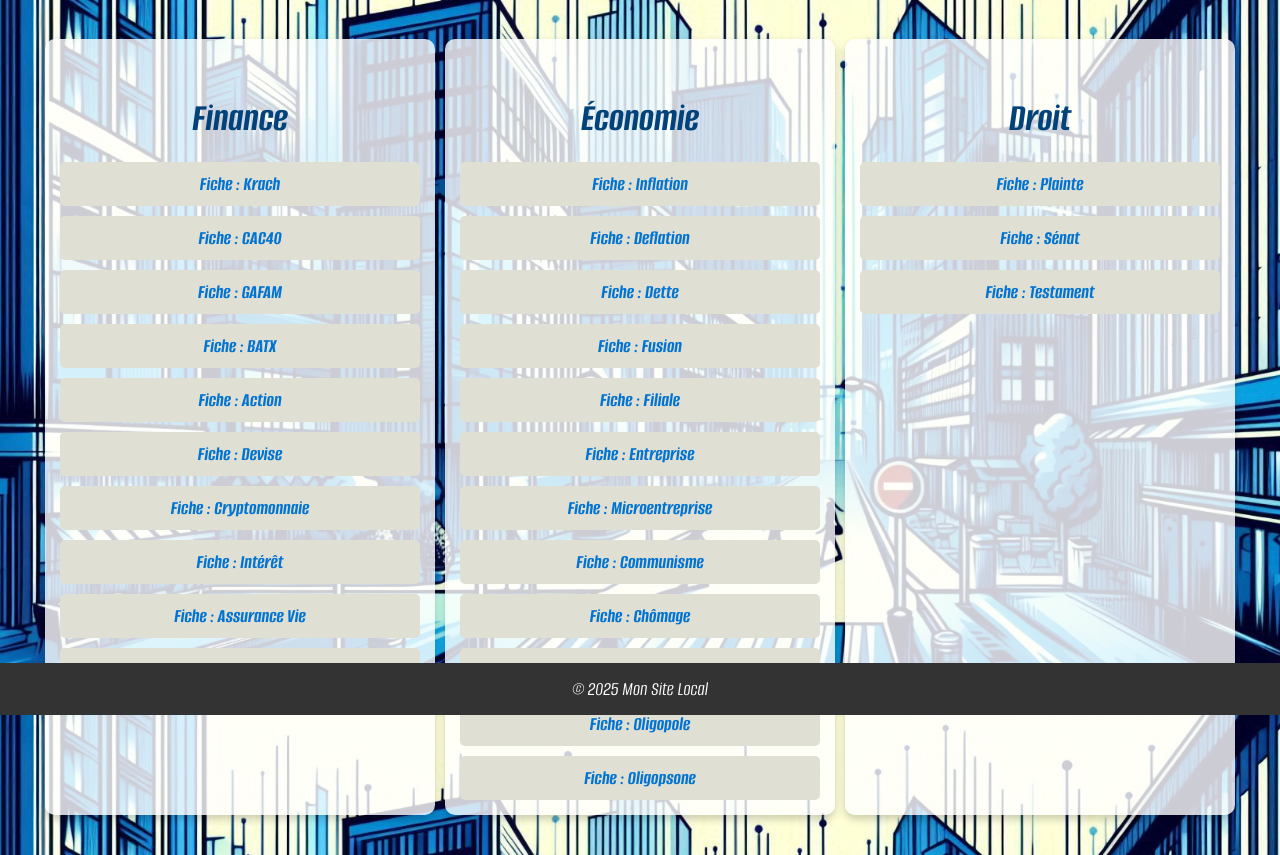
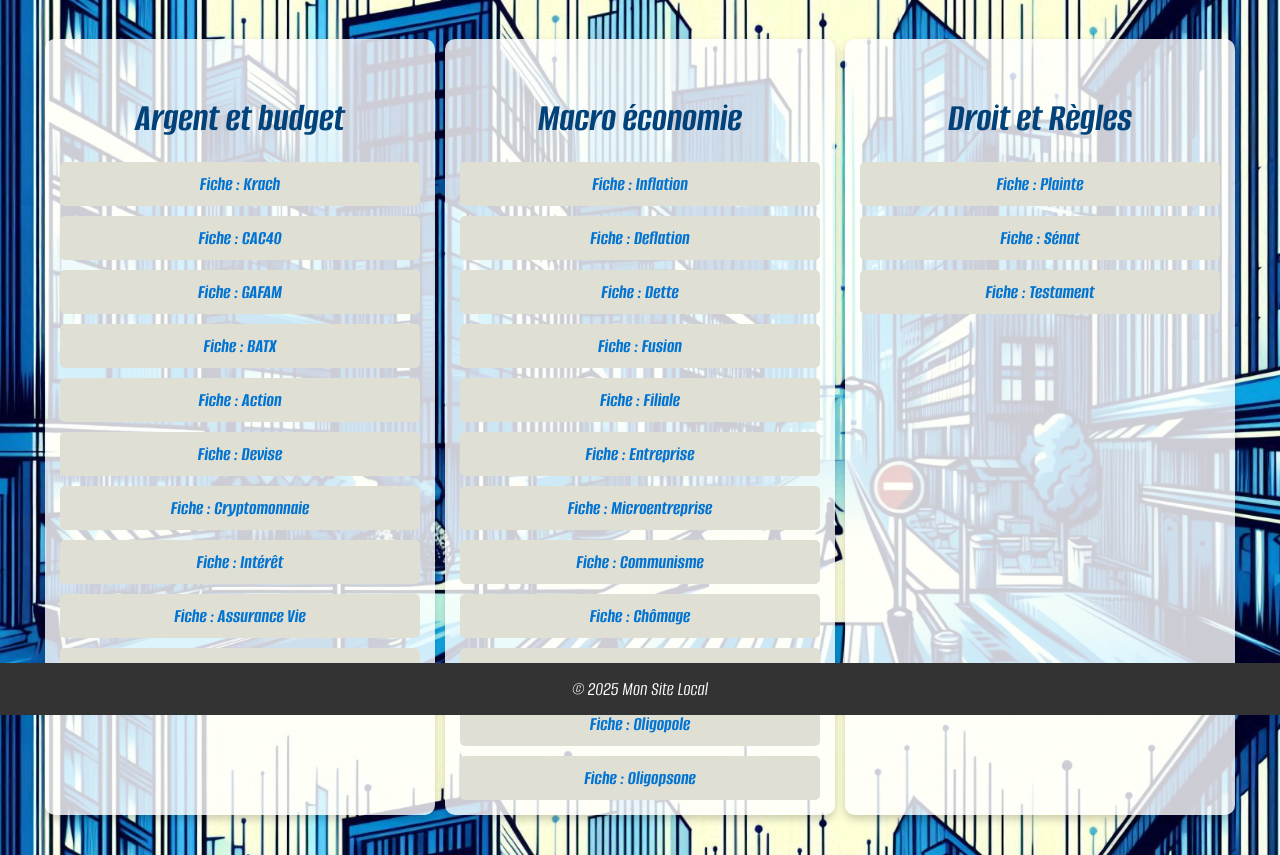
Before and after one commit to NathanBaudron/SimplEco, a plain HTML site: page Definitions.html in a window 1280 px wide. Shown: the part 85-940 px from the top of the page. Drawn offline with Linux system fonts and the light colour scheme.

Commit message:
Update Definitions.html

```diff
--- a/Definitions.html
+++ b/Definitions.html
@@ -19,7 +19,7 @@
   <main>
     <div class="download-container">
       <div class="download-box">
-        <h3>Finance</h3>
+        <h3>Argent et budget</h3>
         <a href="Fichiers/Fiche Finance Krach.pdf" target="_blank">Fiche : Krach</a>
         <a href="Fichiers/Fiche Finance CAC40.pdf" target="_blank">Fiche : CAC40</a>
         <a href="Fichiers/Fiche Finance GAFAM.pdf" target="_blank">Fiche : GAFAM</a>
@@ -32,7 +32,7 @@
         <a href="Fichiers/Fiche Finance Crowdfunding.pdf.pdf" target="_blank">Fiche : Crowdfunding</a>
       </div>
       <div class="download-box">
-        <h3>Économie</h3>
+        <h3>Macro économie</h3>
         <a href="Fichiers/Fiche Economie Inflation.pdf" target="_blank">Fiche : Inflation</a>
         <a href="Fichiers/Fiche Economie Deflation.pdf" target="_blank">Fiche : Deflation</a>
         <a href="Fichiers/Fiche Economie Dette.pdf" target="_blank">Fiche : Dette</a>
@@ -47,7 +47,7 @@
         <a href="Fichiers/Fiche Economie Oligopsone.pdf" target="_blank">Fiche : Oligopsone</a>
       </div>
       <div class="download-box">
-        <h3>Droit</h3>
+        <h3>Droit et Règles</h3>
         <a href="Fichiers/Fiche Droit Plainte.pdf" target="_blank">Fiche : Plainte</a>
         <a href="Fichiers/Fiche Droit Sénat.pdf" target="_blank">Fiche : Sénat</a>
         <a href="Fichiers/Fiche Droit Testament.pdf" target="_blank">Fiche : Testament</a>
```
